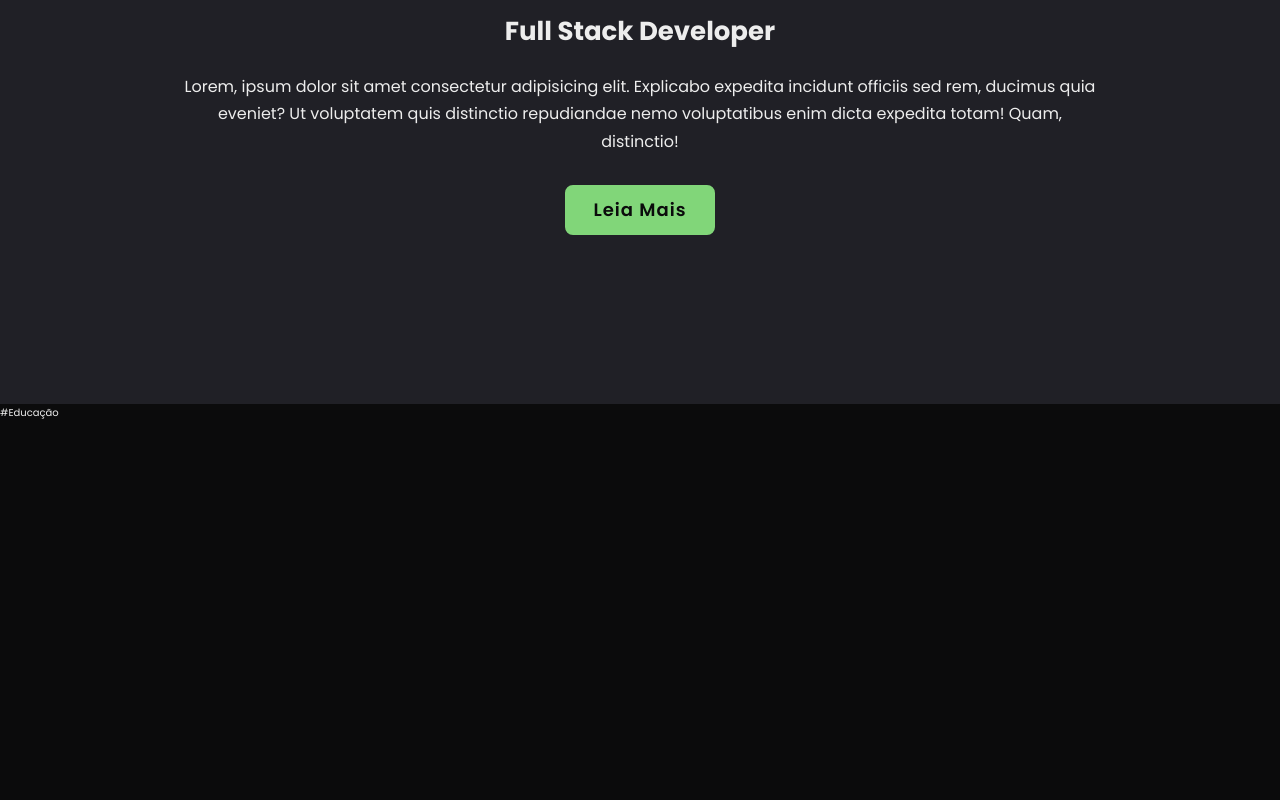
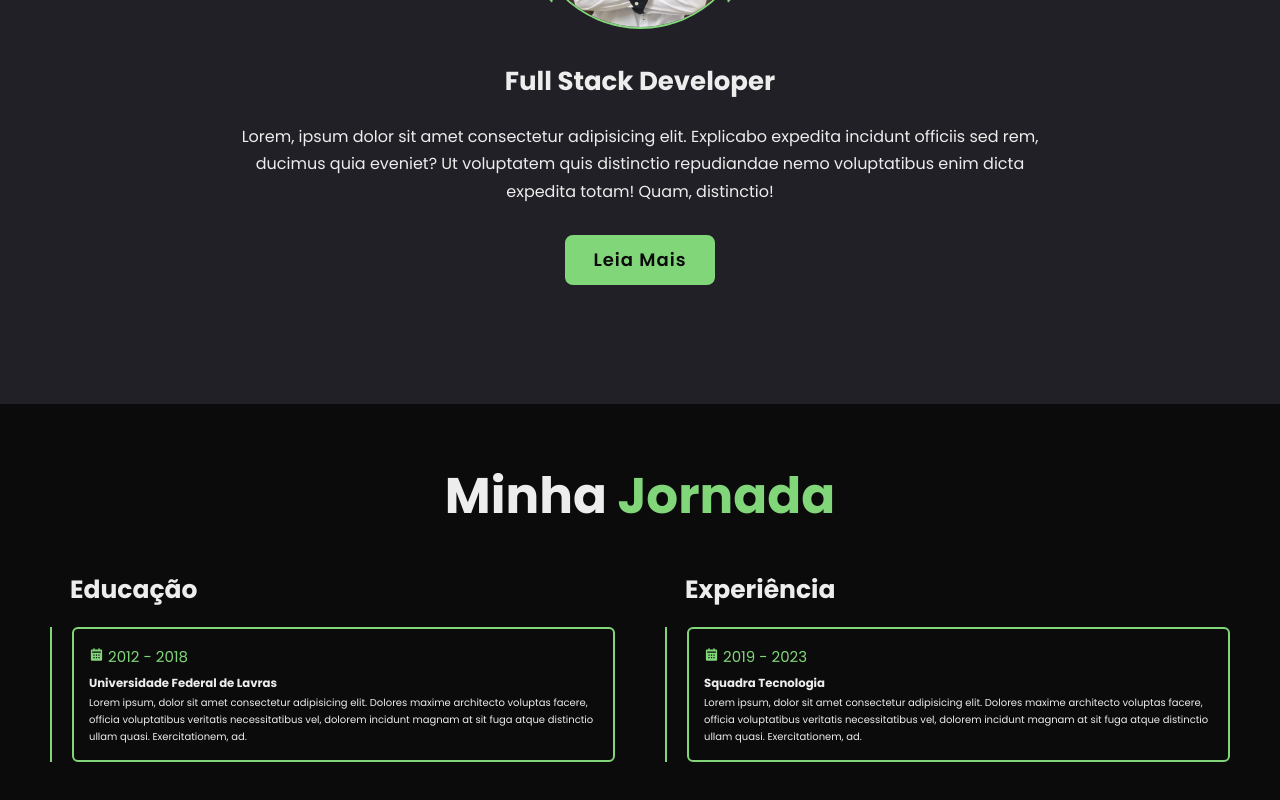
Before and after one commit to Deniscley/Professional.Portfolio.Web, a Next.js app: page / in a window 1280 px wide. Shown: the part 1246-2046 px from the top of the page. Before the commit the page ends 1667 px from the top, so only its background shows below. Built offline with nearby package versions, Linux system fonts and the light colour scheme.

Commit message:
feat: Education screen creation

```diff
--- a/src/components/template/about/about.css
+++ b/src/components/template/about/about-template.css
@@ -5,9 +5,10 @@
   gap: 2rem;
   background: var(--second-color);
   padding-bottom: 6rem;
+  padding: 5rem;
 }
 
-.about__heading {
+/* .about__heading {
   font-size: 5rem;
   margin-bottom: 3rem;
   text-align: center;
@@ -15,7 +16,7 @@
 
 span {
   color: var(--main-color);
-}
+} */
 
 .about__img {
   position: relative;
--- a/src/components/template/about/about-template.tsx
+++ b/src/components/template/about/about-template.tsx
@@ -1,9 +1,9 @@
-import "./about.css";
+import "./about-template.css";
 
 export default function AboutTemplate() {
   return (
-    <section className="about">
-      <h2 className="about__heading">
+    <section className="about" id="about">
+      <h2 className="heading">
         About <span>Me</span>
       </h2>
       <div className="about__img">
--- /dev/null
+++ b/src/components/template/education/education-template.css
@@ -0,0 +1,47 @@
+.education {
+  display: flex;
+  justify-content: center;
+  align-items: center;
+  flex-direction: column;
+  min-height: auto;
+  padding-bottom: 5rem;
+  padding: 5rem;
+}
+
+.education .education__row {
+  display: flex;
+  flex-wrap: wrap;
+  gap: 5rem;
+}
+
+.education__row .education__column {
+  flex: 1 1 40rem;
+}
+
+.education__column .title {
+  font-size: 2.5rem;
+  margin: 0 0 1.5rem 2rem;
+}
+
+.education__column .education__box {
+  border-left: 0.2rem solid var(--main-color);
+}
+
+.education__box .education__content {
+  position: relative;
+  padding-left: 2rem;
+}
+
+.education__content .content {
+  position: relative;
+  padding: 1.5rem;
+  border: 0.2rem solid var(--main-color);
+  border-radius: 0.6rem;
+  margin-bottom: 2rem;
+}
+
+.education__content .content .year {
+  font-size: 1.5rem;
+  color: var(--main-color);
+  padding-bottom: 0.5rem;
+}
--- a/src/components/template/education/education-template.tsx
+++ b/src/components/template/education/education-template.tsx
@@ -1,5 +1,57 @@
-import "./education.css";
+import { BiSolidCalendar } from "react-icons/bi";
+import "./education-template.css";
 
 export default function EducationTemplate() {
-  return <>#Educação</>;
+  return (
+    <section className="education" id="education">
+      <h2 className="heading">
+        Minha <span>Jornada</span>
+      </h2>
+      <div className="education__row">
+        <div className="education__column">
+          <h3 className="title">Educação</h3>
+          <div className="education__box">
+            <div className="education__content">
+              <div className="content">
+                <div className="year">
+                  <BiSolidCalendar />
+                  <a> 2012 - 2018</a>
+                </div>
+                <h3>Universidade Federal de Lavras</h3>
+                <p>
+                  Lorem ipsum, dolor sit amet consectetur adipisicing elit.
+                  Dolores maxime architecto voluptas facere, officia
+                  voluptatibus veritatis necessitatibus vel, dolorem incidunt
+                  magnam at sit fuga atque distinctio ullam quasi.
+                  Exercitationem, ad.
+                </p>
+              </div>
+            </div>
+          </div>
+        </div>
+
+        <div className="education__column">
+          <h3 className="title">Experiência</h3>
+          <div className="education__box">
+            <div className="education__content">
+              <div className="content">
+                <div className="year">
+                  <BiSolidCalendar />
+                  <a> 2019 - 2023</a>
+                </div>
+                <h3>Squadra Tecnologia</h3>
+                <p>
+                  Lorem ipsum, dolor sit amet consectetur adipisicing elit.
+                  Dolores maxime architecto voluptas facere, officia
+                  voluptatibus veritatis necessitatibus vel, dolorem incidunt
+                  magnam at sit fuga atque distinctio ullam quasi.
+                  Exercitationem, ad.
+                </p>
+              </div>
+            </div>
+          </div>
+        </div>
+      </div>
+    </section>
+  );
 }
--- a/src/components/template/main-home/main-home.css
+++ b/src/components/template/main-home/main-home.css
@@ -84,7 +84,7 @@
   bottom: -14rem;
   width: 170px;
   display: flex;
-  justify-content: initial;
+  justify-content: space-between;
 }
 
 .home__sci a {
--- a/src/styles/globals.css
+++ b/src/styles/globals.css
@@ -71,3 +71,13 @@ section {
   overflow: hidden;
   transition: 0.5s;
 }
+
+.heading {
+  font-size: 5rem;
+  margin-bottom: 3rem;
+  text-align: center;
+}
+
+span {
+  color: var(--main-color);
+}
```
Also changed, not shown: src/components/template/education/education.css (deleted).
